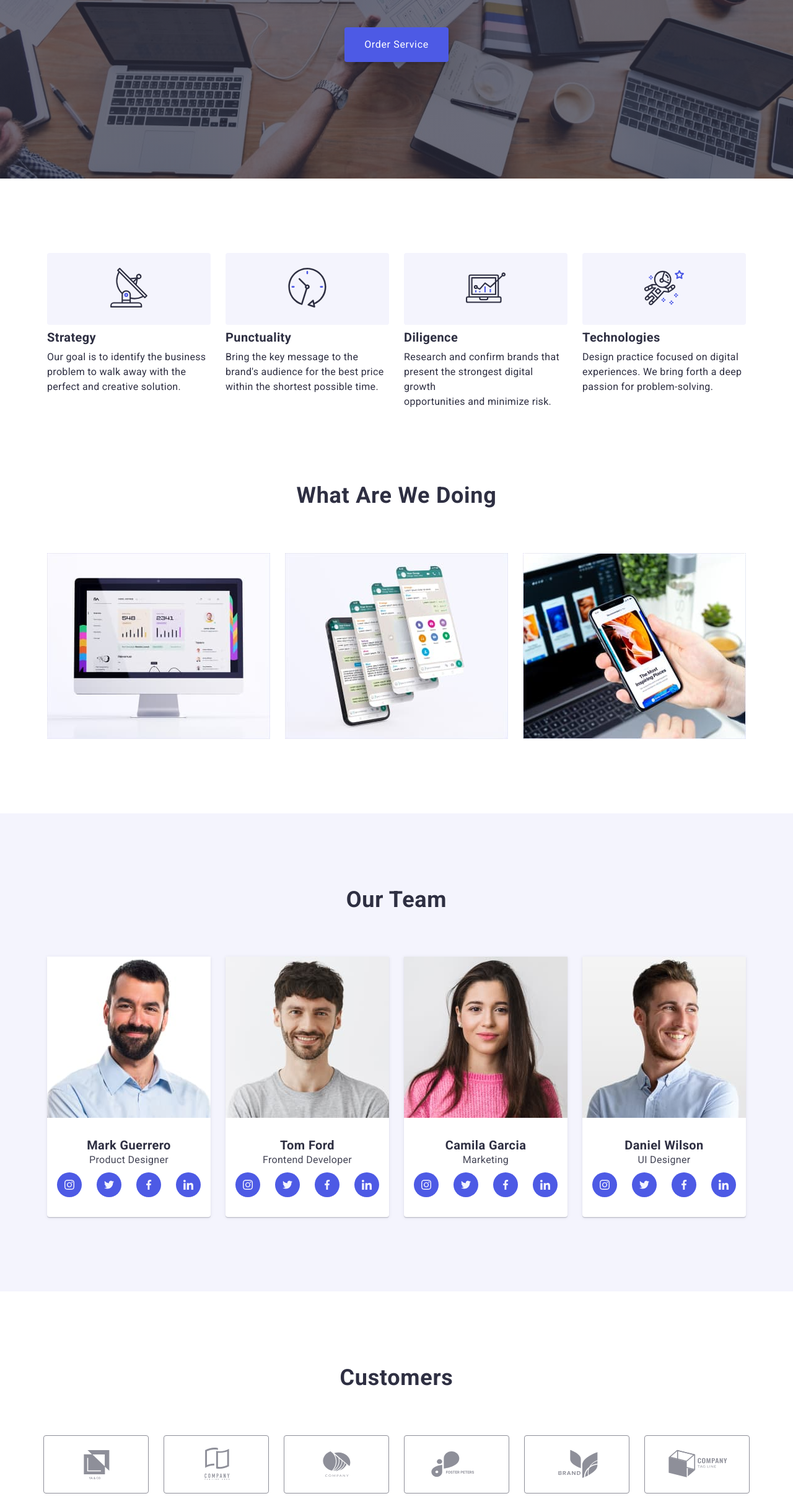
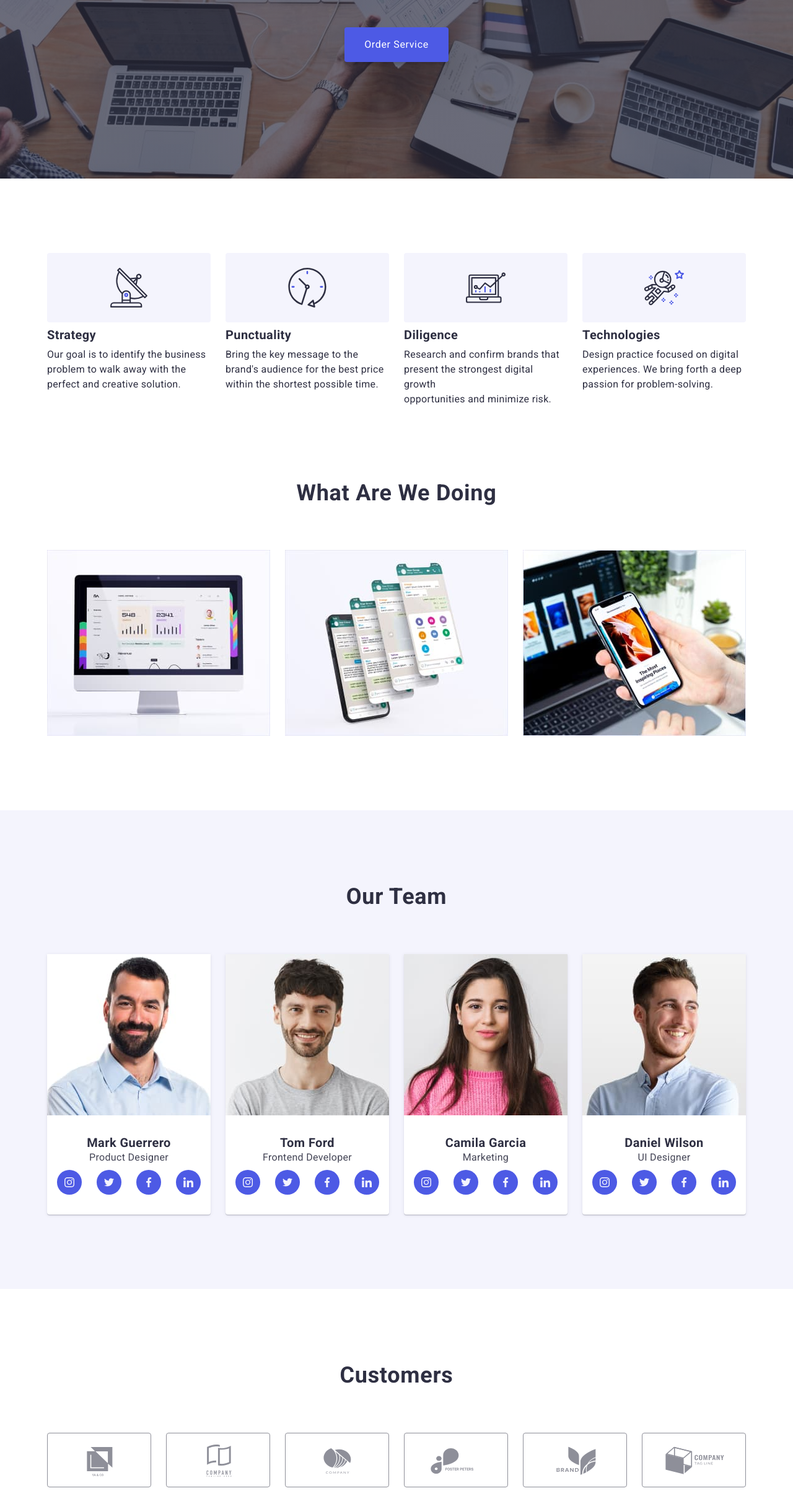
Before and after one commit to andrey-fireman/goit-markup-hw-04, a plain HTML site: page index.html in a window 1280 px wide. Shown: the part 384-2797 px from the top of the page at 62% size. Drawn offline with nearby package versions, Linux system fonts and the light colour scheme.

Commit message:
goit-markup-hw-04

```diff
--- a/css/styles.css
+++ b/css/styles.css
@@ -9,6 +9,7 @@
     --button-filtre-color: #E7E9FC;
     --icon-color-hover: #404BBF;
     --icon-color: #8E8F99;
+    --icon-hover-footer:#31D0AA;
 }
 
 p,
@@ -207,13 +208,16 @@ a {text-decoration: none;}
 }
 
 .items-features{
-    background-color: #F4F4FD;
+    background-color: var(--button-background);
     border-radius: 4px;
     margin-bottom: 8px;
+    height: 112px;
+    display: flex;
+    align-items: center;
+    justify-content: center;
 }
 
 .icon-features{
-    margin: 24px 100px;
 }
 
 .items:last-child{
@@ -254,7 +258,10 @@ a {text-decoration: none;}
     align-items: center;
     justify-content: center;
 }
-
+.webstudio-soc-link:hover,
+.webstudio-soc-link:focus{
+    background: var(--brand-color);
+}
 .webstudio-soc-icon{
 
 }
@@ -350,24 +357,28 @@ a {text-decoration: none;}
     gap: 24px;
 }
 .customers-item {
-    border: 1px solid #8E8F99;
-    border-radius: 4px;
-    padding: 16px 32px;
+    flex-basis: calc((100% - 120px / 6));
 }
 
-.customers-item:hover{
+.customers-link:hover,
+.customers-link:focus{
+    color: var(--brand-color);
     border: 1px solid var(--brand-color);
-    border-radius: 4px;
 }
 .customers-link {
+    border: 1px solid var(--icon-color);
+    border-radius: 4px;
+    display: flex;
+    height: 88px;
+    align-items: center;
+    justify-content: center;
+    color: var(--icon-color);
 
 }
-.customers-icon:hover {
-    fill: var(--icon-color-hover);
-}
+
 
 .customers-icon{
-    fill: var(--icon-color);
+    fill: currentColor;
 }
 
 /* footer */
@@ -419,8 +430,10 @@ a {text-decoration: none;}
     justify-content: center;
 }
 
-.link-footer-webstudio:hover,:focus{
+.link-footer-webstudio:hover,
+.link-footer-webstudio:focus{
     box-shadow: 0px 4px 4px rgba(0, 0, 0, 0.25);
+    background: var(--icon-hover-footer);
 }
 
 
```
